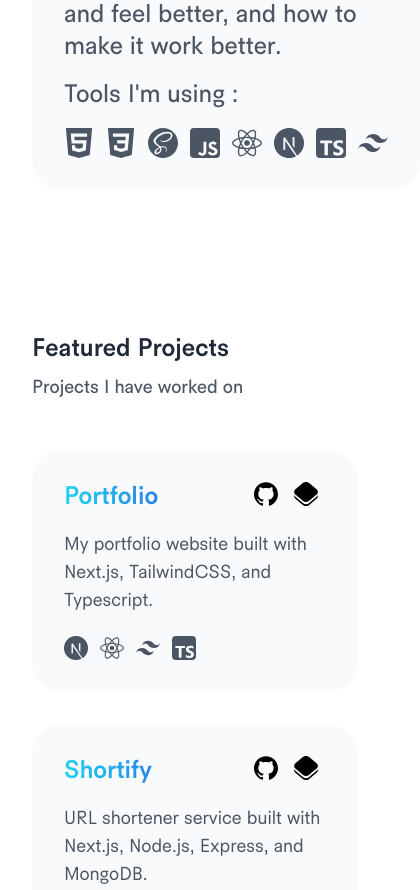
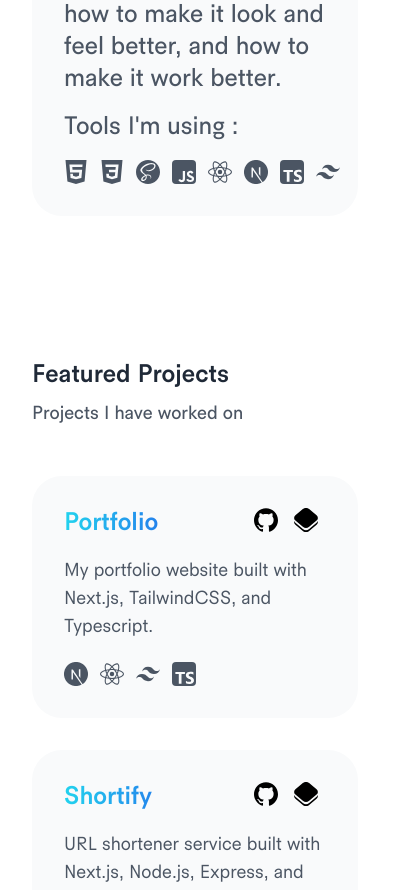
Before and after one commit to triyanox/portfolio, a Next.js app: page / in a window 390 px wide. Shown: the part 920-1810 px from the top of the page, 420 px wide, since content can reach past the window. Built offline with nearby package versions, Linux system fonts and the light colour scheme.

Commit message:
Fixing the width

```diff
--- a/components/Description.tsx
+++ b/components/Description.tsx
@@ -29,7 +29,7 @@ export const Description = (props: Description) => {
           stiffness: 100,
           elapsed: 1,
         }}
-        className="flex flex-col items-start justify-center rounded-[30px] bg-gray-50 p-8 dark:bg-zinc-900 "
+        className="flex w-full flex-col items-start justify-center rounded-[30px] bg-gray-50 p-8 dark:bg-zinc-900 "
       >
         <p className="text-2xl font-medium text-gray-600 dark:text-gray-400 ">
           {props.text}
@@ -39,7 +39,7 @@ export const Description = (props: Description) => {
             <p className="mt-4 text-2xl font-medium text-gray-600 dark:text-gray-400 ">
               Tools I'm using :
             </p>
-            <div className=" mt-4 flex flex-row justify-start gap-3  text-3xl text-gray-600 dark:text-gray-400 md:text-3xl">
+            <div className=" mt-4 flex flex-row justify-start gap-3 text-2xl text-gray-600 dark:text-gray-400 md:text-3xl md:text-3xl">
               {props.tools.map((item) => item)}
             </div>
           </div>
```
